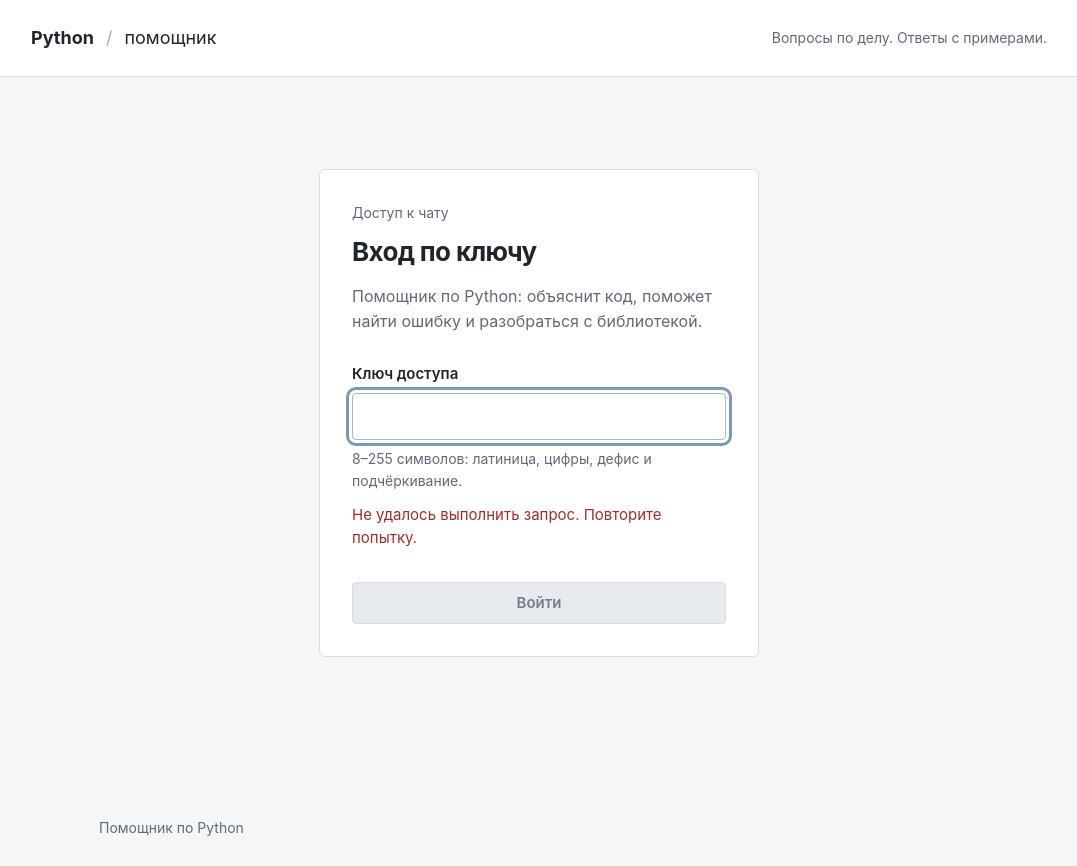
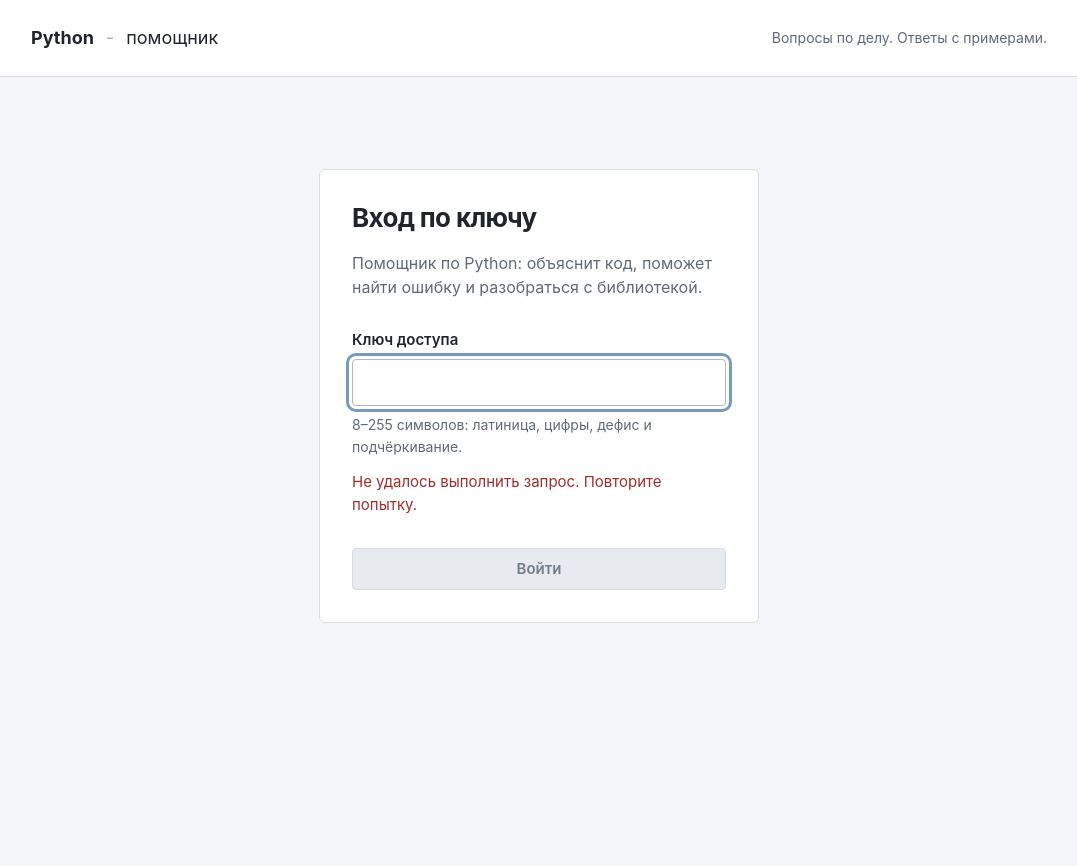
Before and after one commit to vinqid/python-assistant, a plain HTML site: page static/index.html in a window 1280 px wide. Shown: the whole page, without its empty margins (101-1178 px from the left). After the commit the page ends 800 px from the top, so only its background shows below. Drawn offline with Linux system fonts and the light colour scheme; no server answers.

Commit message:
Simplify login page layout

```diff
--- a/static/index.html
+++ b/static/index.html
@@ -12,7 +12,7 @@
 <body>
     <header class="site-header">
         <div class="header-inner">
-            <a class="brand" href="/">Python<span class="brand-divider">/</span><span class="brand-caption">помощник</span></a>
+            <a class="brand" href="/">Python<span class="brand-divider">-</span><span class="brand-caption">помощник</span></a>
             <span class="header-note">Вопросы по делу. Ответы с примерами.</span>
         </div>
     </header>
@@ -21,7 +21,6 @@
         <p id="startup" class="startup" role="status">Загрузка…</p>
 
         <section id="login-screen" class="login-panel" aria-labelledby="login-title" hidden>
-            <p class="eyebrow">Доступ к чату</p>
             <h1 id="login-title">Вход по ключу</h1>
             <p class="intro">Помощник по Python: объяснит код, поможет найти ошибку и разобраться с библиотекой.</p>
 
@@ -77,6 +76,5 @@
         </section>
     </main>
 
-    <footer class="site-footer">Помощник по Python</footer>
 </body>
 </html>
```
